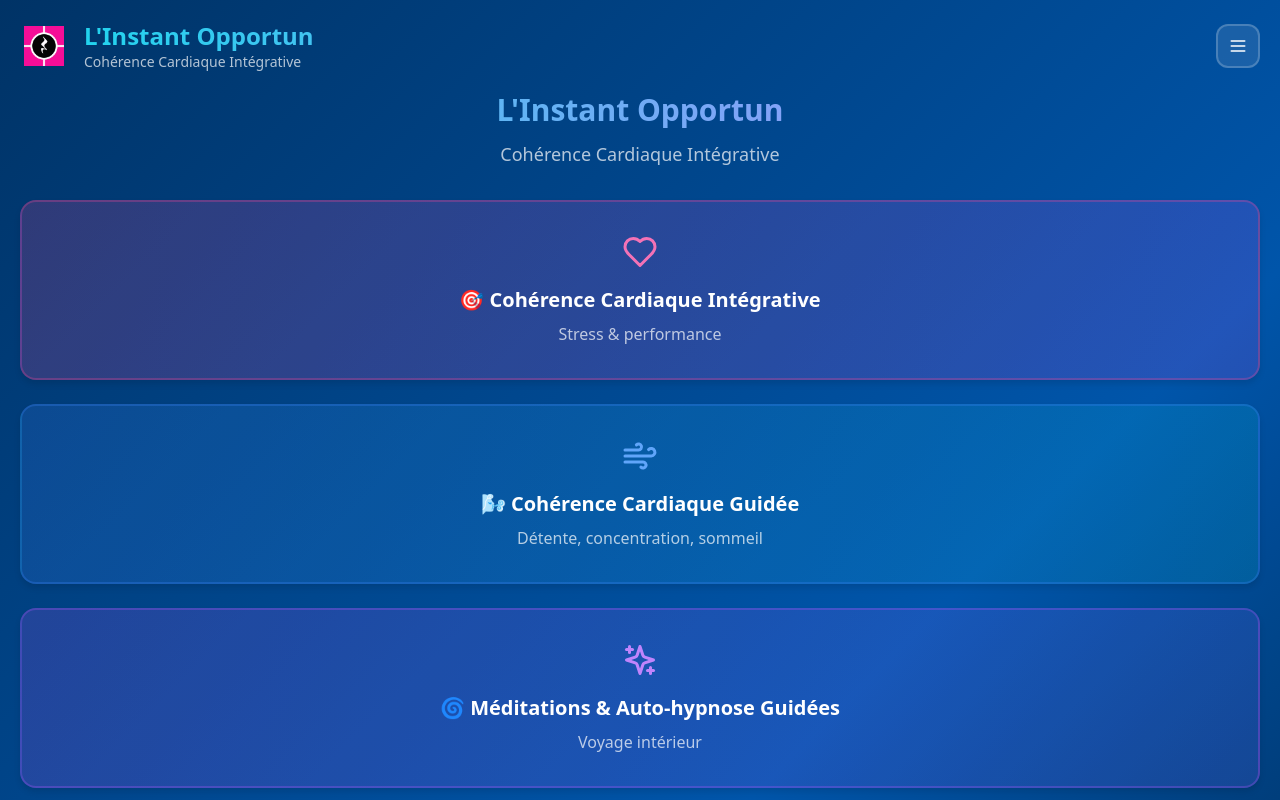
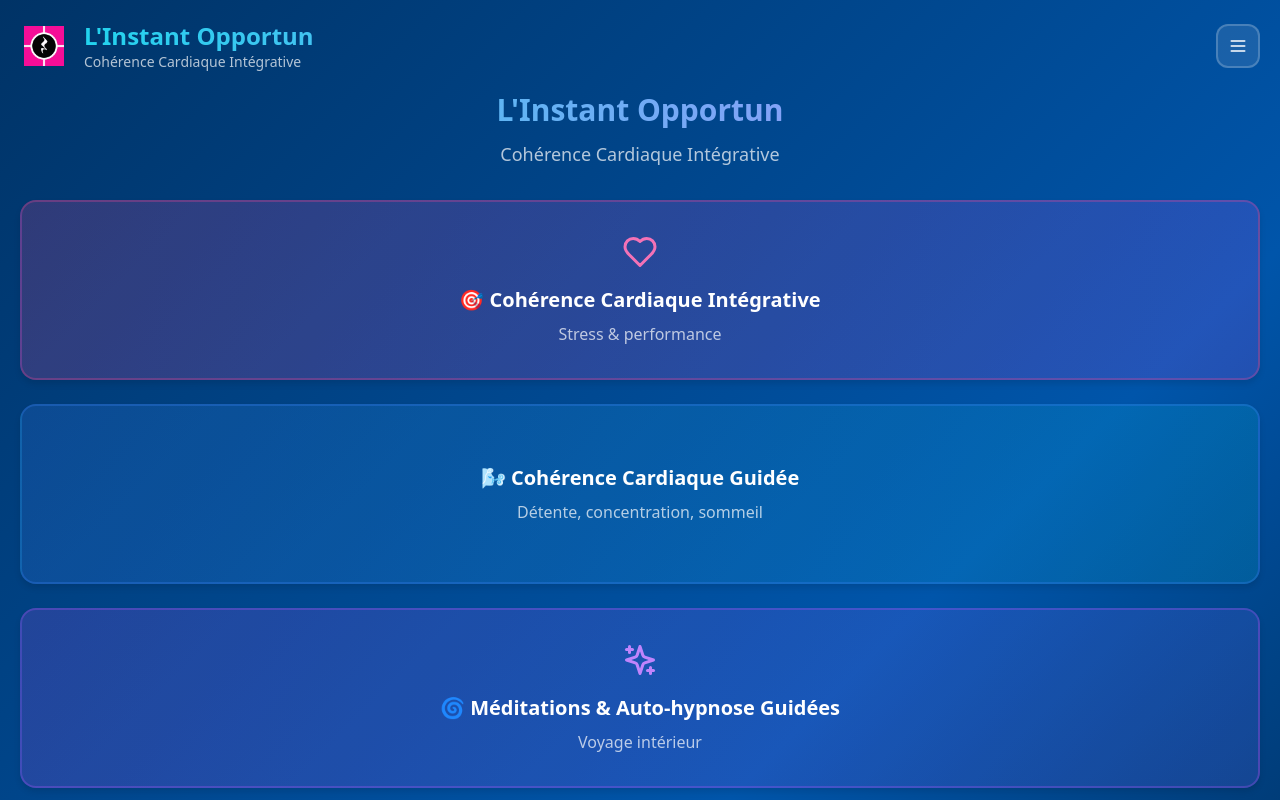
Before and after one commit to TITCLAIRE/lyne-up, a React (Vite) app: page / in a window 1280 px wide. Shown: the top 800 px of the page. Built offline with nearby package versions, Linux system fonts and the light colour scheme.

Commit message:
Supprimer le doublon sur la page d'accueil

```diff
--- a/src/pages/HomeScreen.jsx
+++ b/src/pages/HomeScreen.jsx
@@ -1,6 +1,6 @@
 import React from 'react';
 import { Link } from 'react-router-dom';
-import { Heart, Wind, Sparkles, BookOpen } from 'lucide-react';
+import { Heart, Sparkles, BookOpen } from 'lucide-react';
 
 export default function HomeScreen() {
   return (
@@ -14,7 +14,7 @@ export default function HomeScreen() {
         </p>
       </div>
 
-      <div className="grid gap-6 mb-8">
+      <div className="grid gap-6">
         <Link to="/sessions/libre" className="home-card bg-gradient-to-r from-pink-500/20 to-purple-500/20 border-2 border-pink-500/30">
           <div className="flex flex-col items-center justify-center h-full p-6 text-center">
             <Heart size={36} className="mb-4 text-pink-400" />
@@ -25,7 +25,6 @@ export default function HomeScreen() {
 
         <Link to="/sessions/guidees" className="home-card bg-gradient-to-r from-blue-500/20 to-cyan-500/20 border-2 border-blue-500/30">
           <div className="flex flex-col items-center justify-center h-full p-6 text-center">
-            <Wind size={36} className="mb-4 text-blue-400" />
             <h2 className="text-xl font-bold mb-2">🌬️ Cohérence Cardiaque Guidée</h2>
             <span className="text-white/70">Détente, concentration, sommeil</span>
           </div>
```
